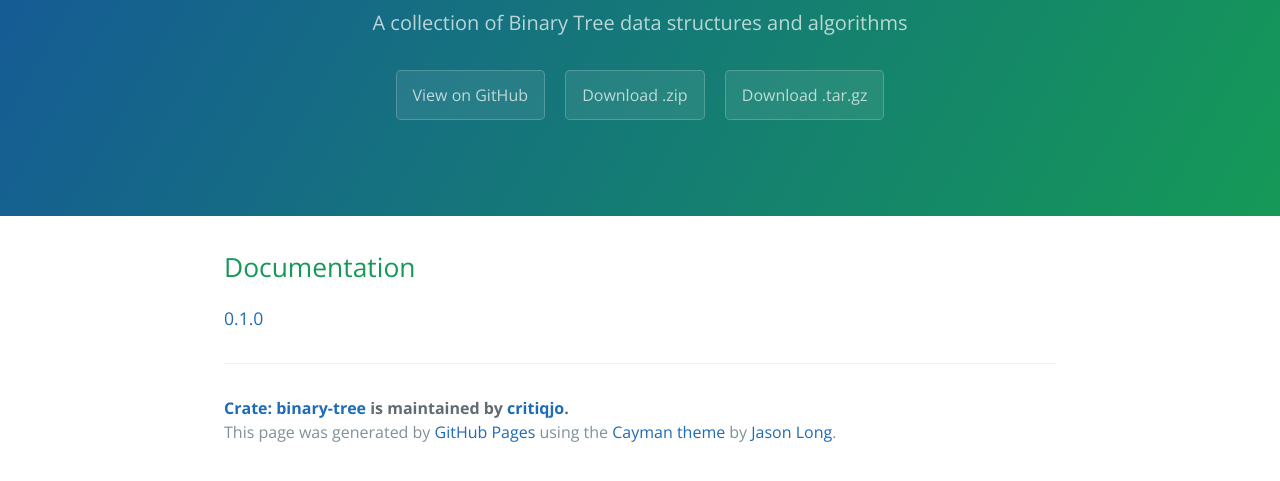
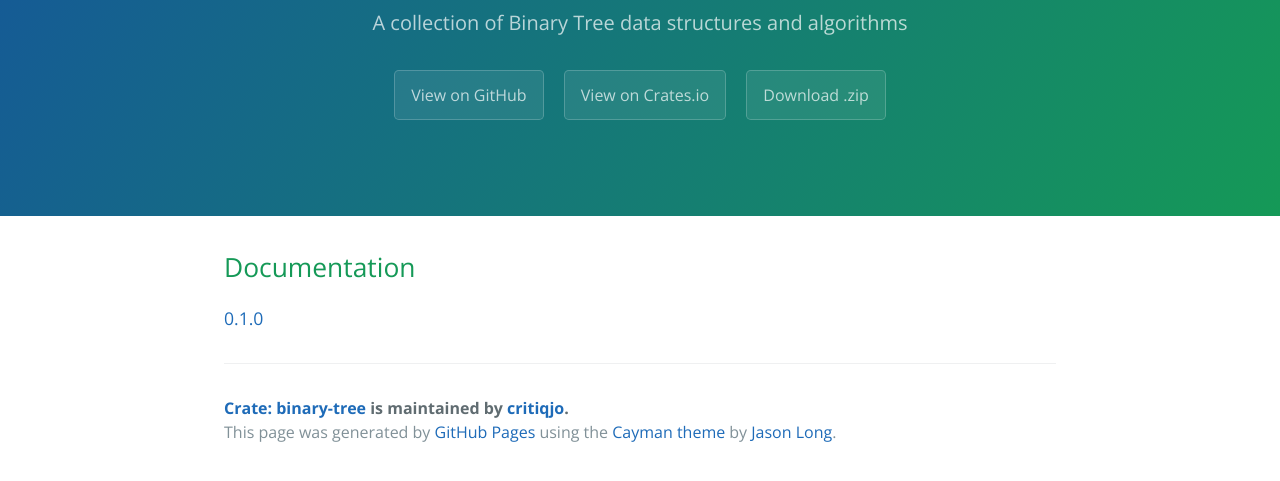
Before and after one commit to critiqjo/binary-tree, a plain HTML site: page index.html in a window 1280 px wide. Shown: the part 167-648 px from the top of the page. Drawn offline with nearby package versions, Linux system fonts and the light colour scheme.

Commit message:
Add view on crates link

```diff
--- a/index.html
+++ b/index.html
@@ -14,8 +14,8 @@
       <h1 class="project-name">Crate: binary-tree</h1>
       <h2 class="project-tagline">A collection of Binary Tree data structures and algorithms</h2>
       <a href="https://github.com/critiqjo/binary-tree" class="btn">View on GitHub</a>
+      <a href="https://crates.io/crates/binary-tree" class="btn">View on Crates.io</a>
       <a href="https://github.com/critiqjo/binary-tree/zipball/master" class="btn">Download .zip</a>
-      <a href="https://github.com/critiqjo/binary-tree/tarball/master" class="btn">Download .tar.gz</a>
     </section>
 
     <section class="main-content">
```
